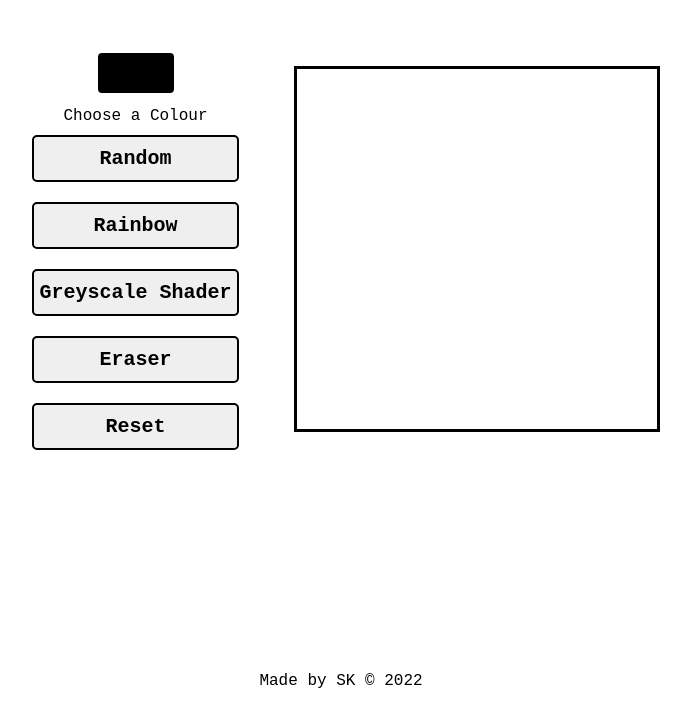
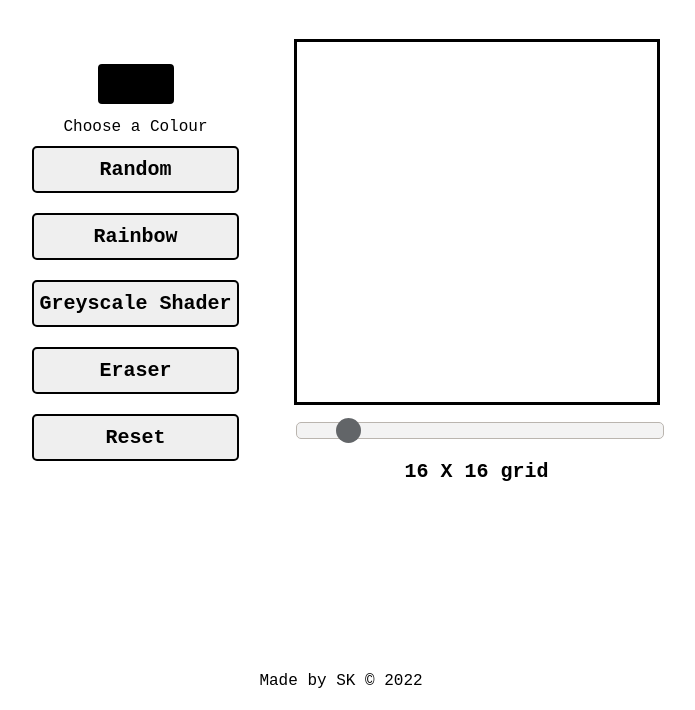
Before and after one commit to kerrmit019/etch-a-sketch, a plain HTML site: page index.html in a window 1280 px wide. Shown: the part 90-800 px from the top of the page, without its empty margins (299-994 px from the left). Drawn offline with Linux system fonts and the light colour scheme.

Commit message:
Add in slider, slider styling with CSS, and print to screen gridsize with JS

```diff
--- a/index.html
+++ b/index.html
@@ -25,7 +25,20 @@
           <button class="eraser-button">Eraser</button>
           <button class="reset-button">Reset</button>
         </div>
-        <div class="grid-container"></div>
+        <div class="grid-and-slide-container">
+          <div class="grid-container"></div>
+          <div class="slidecontainer">
+            <input
+              type="range"
+              min="5"
+              max="100"
+              value="16"
+              class="slider"
+              id="gridSizeSlider"
+            />
+          </div>
+          <div class="grid-name"></div>
+        </div>
       </div>
     </main>
   </body>
--- a/script.js
+++ b/script.js
@@ -6,6 +6,14 @@ const randomButton = document.querySelector(".random-button");
 const colorPicker = document.querySelector("#colorChoice");
 const greyscaleShaderButton = document.querySelector(".greyscale-button");
 
+const slider = document.getElementById("gridSizeSlider");
+const output = document.querySelector(".grid-name");
+output.innerText = `${slider.value} X ${slider.value} grid`; // Display the default slider value
+
+// Update the current slider value (each time you drag the slider handle)
+slider.oninput = function () {
+  output.innerText = `${slider.value} X ${slider.value} grid`; // Display the default slider value
+};
 const numberOfSquaresPerSide = 16;
 let color = "black";
 let greyscaleMode = "noGreyscale";
--- a/style.css
+++ b/style.css
@@ -66,10 +66,12 @@ input[type="color"]::-webkit-color-swatch {
   padding: 10px 5px;
   border: solid 2px;
   border-radius: 5px;
+  cursor: pointer;
 }
 
-.side-buttons button:active {
-  background-color: #6c757d;
+/* .side-buttons button:active, */
+.side-buttons button:hover {
+  background-color: #adb5bd;
 }
 
 .grid-container {
@@ -83,6 +85,57 @@ input[type="color"]::-webkit-color-swatch {
   flex-shrink: 0;
 }
 
+.grid-and-slide-container {
+  text-align: center;
+  font-weight: bold;
+  font-size: 20px;
+}
+
+.slidecontainer {
+  width: 100%; /* Width of the outside container */
+  margin: 15px 0;
+}
+
+/* The slider itself */
+.slider {
+  -webkit-appearance: none; /* Override default CSS styles */
+  appearance: none;
+  width: 100%; /* Full-width */
+  height: 15px; /* Specified height */
+  background: #efefef; /* Grey background */
+  border: 1px solid;
+  border-radius: 5px;
+  outline: none; /* Remove outline */
+  opacity: 0.7; /* Set transparency (for mouse-over effects on hover) */
+  -webkit-transition: 0.2s; /* 0.2 seconds transition on hover */
+  transition: opacity 0.2s;
+}
+
+/* Mouse-over effects */
+.slider:hover {
+  opacity: 1; /* Fully shown on mouse-over */
+  background: #adb5bd;
+}
+
+/* The slider handle (use -webkit- (Chrome, Opera, Safari, Edge) and -moz- (Firefox) to override default look) */
+.slider::-webkit-slider-thumb {
+  -webkit-appearance: none; /* Override default look */
+  appearance: none;
+  width: 25px; /* Set a specific slider handle width */
+  height: 25px; /* Slider handle height */
+  border-radius: 50%;
+  background: #212529;
+  cursor: pointer; /* Cursor on hover */
+}
+
+.slider::-moz-range-thumb {
+  width: 25px; /* Set a specific slider handle width */
+  height: 25px; /* Slider handle height */
+  background: #212529; /* Green background */
+  border-radius: 50%;
+  cursor: pointer; /* Cursor on hover */
+}
+
 footer {
   display: flex;
   flex-shrink: 0;
```
